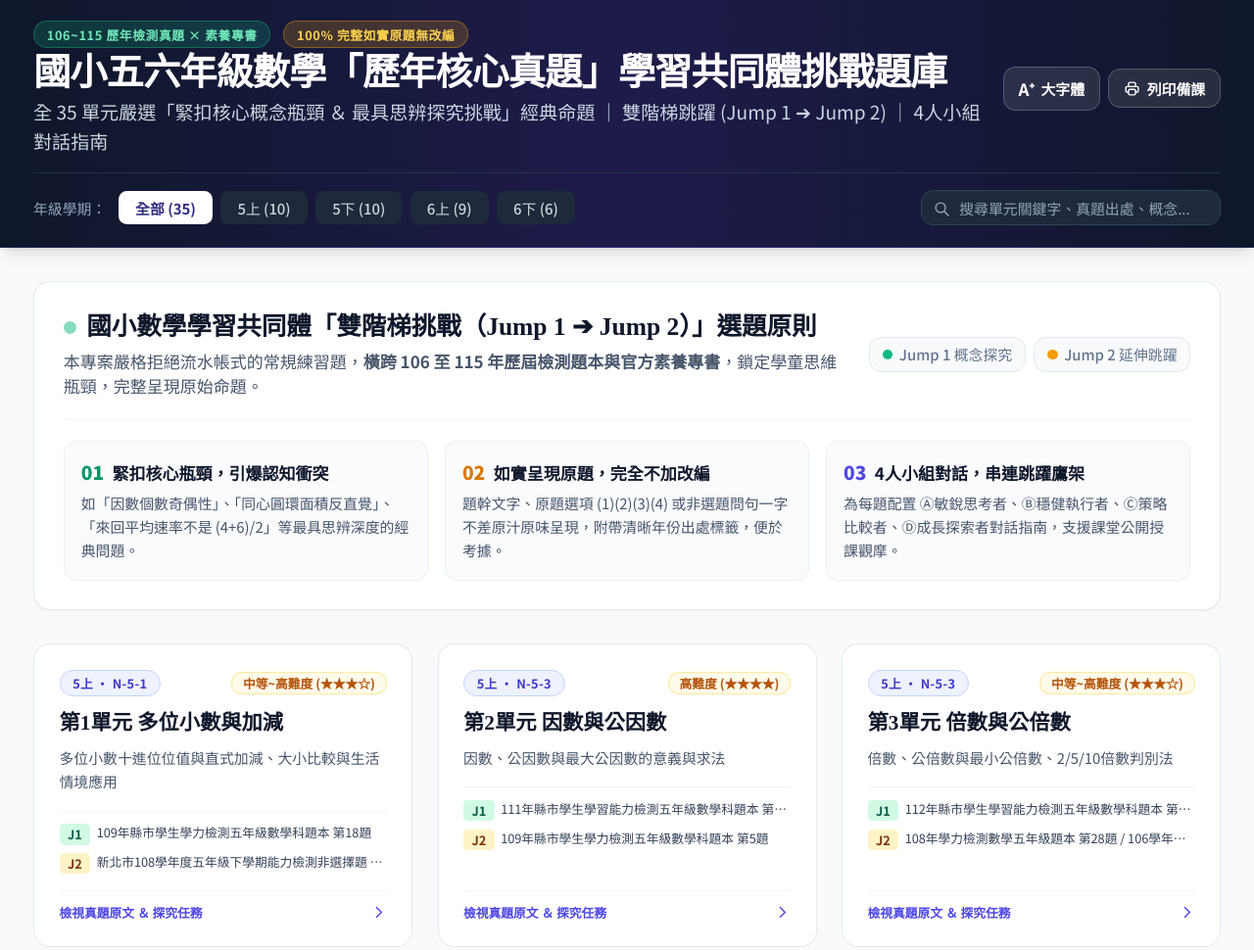
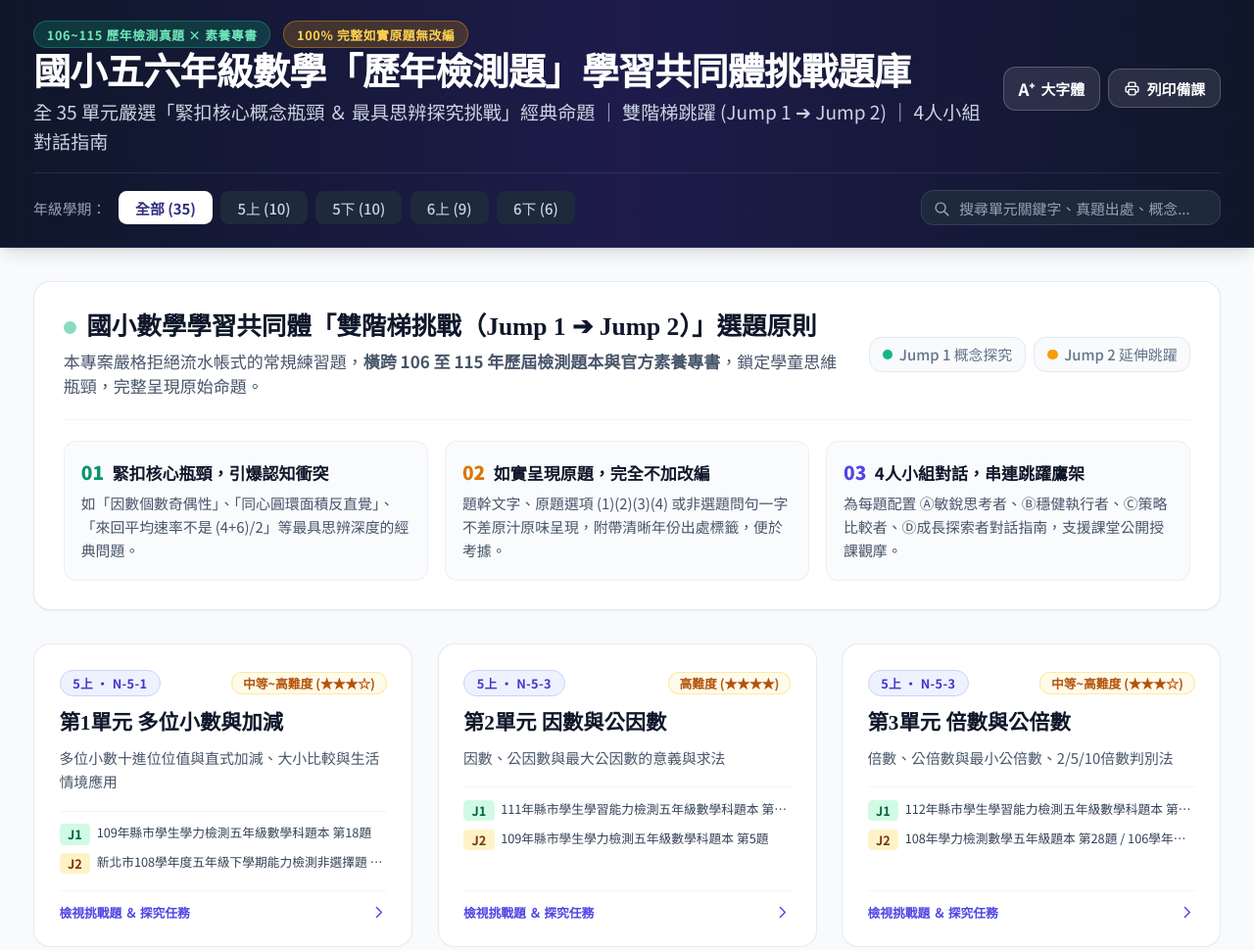
Before and after one commit to candychou670419-web/elementary-math-challenge-analysis, a plain HTML site: page index.html in a window 1280 px wide. Shown: the top 970 px of the page at 98% size. Drawn offline with nearby package versions, Linux system fonts and the light colour scheme.

Commit message:
fix: 更新文字「歷年核心真題」為「歷年檢測題」，更新卡片按鈕為「檢視挑戰題 ＆ 探究任務」

```diff
--- a/index.html
+++ b/index.html
@@ -3,7 +3,7 @@
 <head>
   <meta charset="UTF-8">
   <meta name="viewport" content="width=device-width, initial-scale=1.0">
-  <title>國小五六年級數學歷年真題挑戰庫 ＆ 學習共同體雙階梯探究儀表板</title>
+  <title>國小五六年級數學歷年檢測題挑戰庫 ＆ 學習共同體雙階梯探究儀表板</title>
   <!-- Tailwind CSS CDN -->
   <script src="https://cdn.tailwindcss.com"></script>
   <!-- Google Fonts: Noto Sans TC & Noto Serif TC -->
@@ -123,7 +123,7 @@
             </span>
           </div>
           <h1 class="text-2xl sm:text-3xl md:text-4xl font-black font-serif tracking-tight text-white flex items-center gap-3">
-            <span>國小五六年級數學「歷年核心真題」學習共同體挑戰題庫</span>
+            <span>國小五六年級數學「歷年檢測題」學習共同體挑戰題庫</span>
           </h1>
           <p class="text-slate-300 text-base sm:text-lg mt-1 font-normal">
             全 35 單元嚴選「緊扣核心概念瓶頸 ＆ 最具思辨探究挑戰」經典命題 ｜ 雙階梯跳躍 (Jump 1 ➔ Jump 2) ｜ 4人小組對話指南
@@ -518,7 +518,7 @@
 
           <!-- Bottom Action -->
           <div class="mt-4 pt-3 border-t border-slate-100 flex items-center justify-between text-xs font-bold text-indigo-600">
-            <span>檢視真題原文 ＆ 探究任務</span>
+            <span>檢視挑戰題 ＆ 探究任務</span>
             <svg class="w-4 h-4" fill="none" stroke="currentColor" viewBox="0 0 24 24"><path stroke-linecap="round" stroke-linejoin="round" stroke-width="2" d="M9 5l7 7-7 7"></path></svg>
           </div>
         `;
```
Also changed, not shown: output/index.html (+3 -3 lines), 1 other file.
